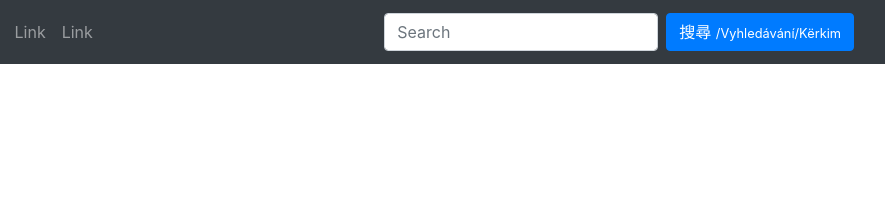
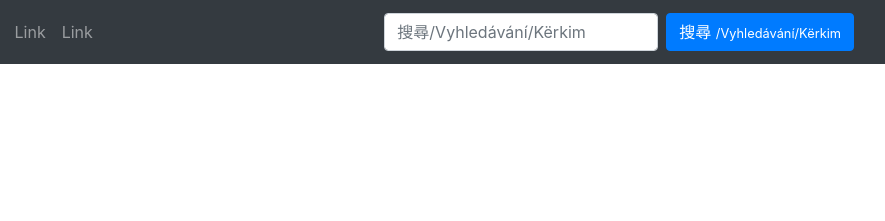
Before and after one commit to zpravy-gov/zpravy-gov.github.io, a plain HTML site: page index.html in a window 1280 px wide. Shown: the top 221 px of the page, 395-1280 px from the left. Drawn offline with nearby package versions, Linux system fonts and the light colour scheme.

Commit message:
Update index.html

```diff
--- a/index.html
+++ b/index.html
@@ -68,7 +68,7 @@
         </li>
       </ul>
       <form class="d-flex">
-        <input class="form-control me-2" type="text" placeholder="Search">
+        <input class="form-control me-2" type="text" placeholder="搜尋/Vyhledávání/Kërkim">
         <button class="btn btn-primary" type="submit">搜尋 <small>/Vyhledávání/Kërkim</small></button>
       </form>
     </div>
```
